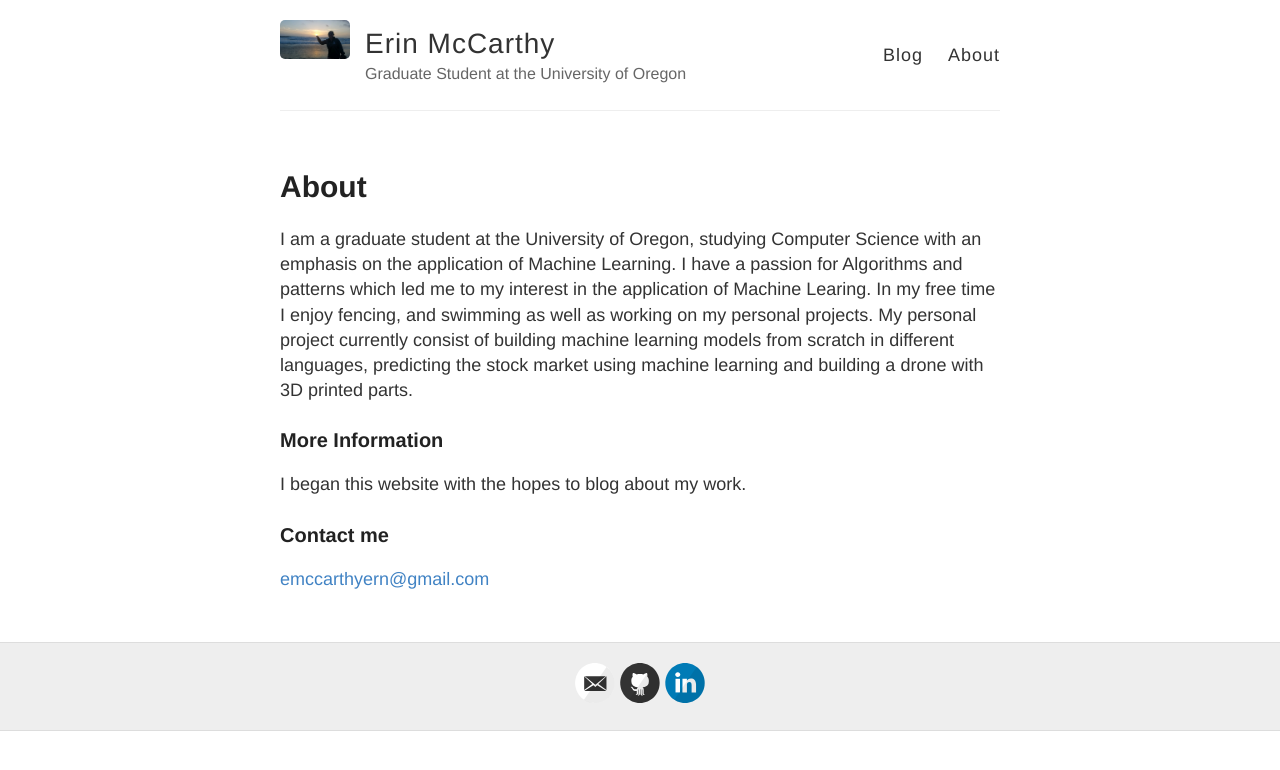
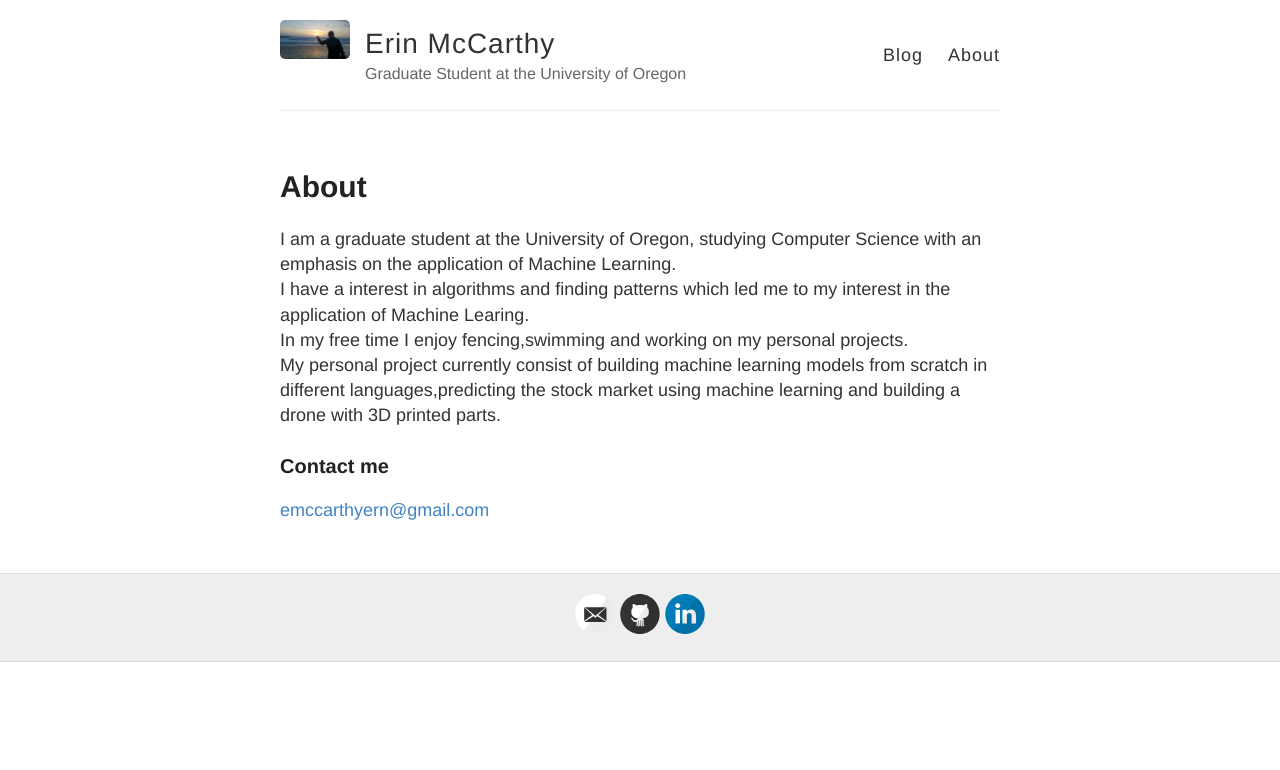
Before and after one commit to enmccarthy/enmccarthy.github.io, a Jekyll site: the page built from about.md, in a window 1280 px wide. Shown: the top 770 px of the page. Built offline with Jekyll 4.4.1, drawn with Linux system fonts in a browser that asks for light colours.

Commit message:
updating about

```diff
--- a/about.md
+++ b/about.md
@@ -4,13 +4,11 @@ title: About
 permalink: /about/
 ---
 
-I am a graduate student at the University of Oregon, studying Computer Science with an emphasis on the application of Machine Learning.
-I have a passion for Algorithms and patterns which led me to my interest in the application of Machine Learing.
-In my free time I enjoy fencing, and swimming as well as working on my personal projects.
-My personal project currently consist of building machine learning models from scratch in different languages, predicting the stock market using machine learning and building a drone with 3D printed parts.
-### More Information
+I am a graduate student at the University of Oregon, studying Computer Science with an emphasis on the application of Machine Learning. \\
+I have a interest in algorithms and finding patterns which led me to my interest in the application of Machine Learing. \\
+In my free time I enjoy fencing,swimming and working on my personal projects. \\
+My personal project currently consist of building machine learning models from scratch in different languages,predicting the stock market using machine learning and building a drone with 3D printed parts.
 
-I began this website with the hopes to blog about my work.
 
 ### Contact me
 
```
